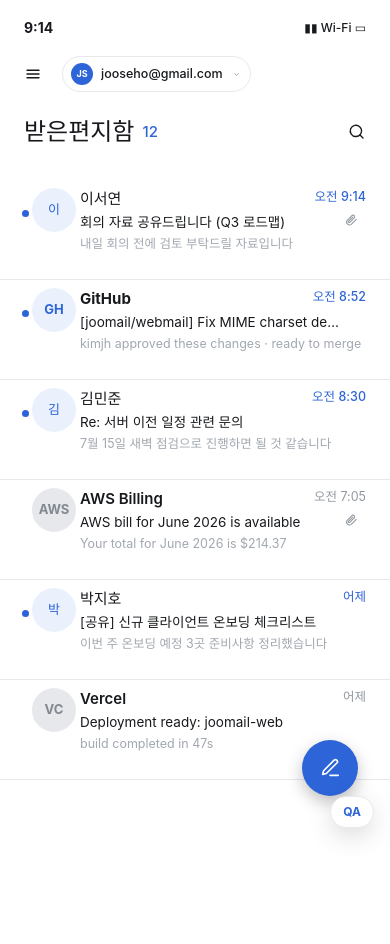
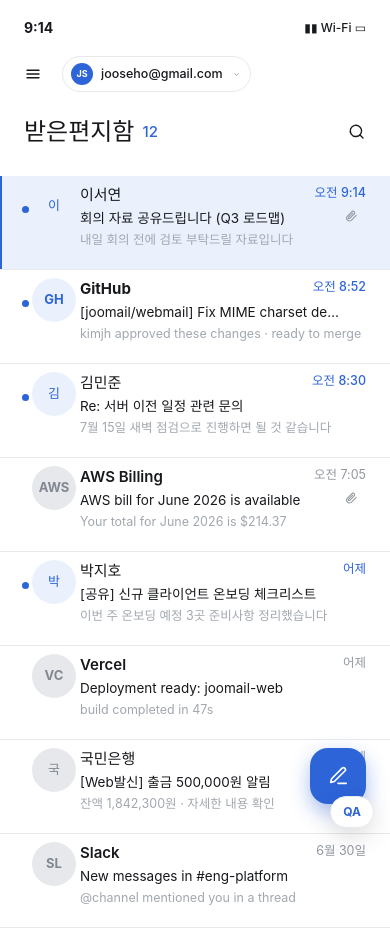
Before and after one commit to SeHoJoo/JooMail, a React (Vite) app: page / in a window 390 px wide. Shown: the top 944 px of the page. Before the commit the page ends 844 px from the top, so only its background shows below. Built offline with nearby package versions, Linux system fonts and the light colour scheme.

Commit message:
feat: expand QA states and keyboard flow

```diff
--- a/src/App.tsx
+++ b/src/App.tsx
@@ -25,6 +25,7 @@
   const [checkedIds, setCheckedIds] = useState<Set<string>>(new Set());
   const [search, setSearch] = useState("");
   const [composeOpen, setComposeOpen] = useState(false);
+  const [replyMessageId, setReplyMessageId] = useState<string | null>(null);
   const [mode, setMode] = useState<MockMode>("normal");
   const [listWidth, setListWidth] = useState(() => Number(localStorage.getItem(LIST_WIDTH_KEY)) || 388);
   const [forceEmptyList, setForceEmptyList] = useState(false);
@@ -47,6 +48,7 @@
   }, [accountId, forceEmptyList, mailboxId, search]);
 
   const selectedMessage = visibleMessages.find((message) => message.id === selectedMessageId);
+  const composeMessage = replyMessageId ? allMessages.find((message) => message.id === replyMessageId) : undefined;
   const selectedMailbox = selectedAccount.mailboxes
     .flatMap((mailbox) => [mailbox, ...(mailbox.children ?? [])])
     .find((mailbox) => mailbox.id === mailboxId);
@@ -77,7 +79,14 @@
 
   useEffect(() => {
     function handleKeyDown(event: KeyboardEvent) {
+      if (event.key === "Escape" && composeOpen) {
+        event.preventDefault();
+        closeCompose();
+        return;
+      }
+
       if (isTypingTarget(event.target)) return;
+      if (event.metaKey || event.ctrlKey || event.altKey) return;
 
       if (event.key === "/") {
         event.preventDefault();
@@ -87,16 +96,11 @@
 
       if (event.key === "c") {
         event.preventDefault();
-        setComposeOpen(true);
+        openCompose();
         return;
       }
 
       if (event.key === "Escape") {
-        if (composeOpen) {
-          event.preventDefault();
-          setComposeOpen(false);
-          return;
-        }
         if (checkedIds.size > 0) {
           event.preventDefault();
           setCheckedIds(new Set());
@@ -109,16 +113,42 @@
         return;
       }
 
-      if (event.key === "ArrowDown" || event.key === "ArrowUp") {
+      if (event.key === "ArrowDown" || event.key === "j" || event.key === "ArrowUp" || event.key === "k") {
         if (!visibleMessages.length) return;
         event.preventDefault();
+        const movingDown = event.key === "ArrowDown" || event.key === "j";
         const currentIndex = visibleMessages.findIndex((message) => message.id === selectedMessageId);
-        const fallbackIndex = event.key === "ArrowDown" ? -1 : visibleMessages.length;
-        const nextIndex =
-          event.key === "ArrowDown"
-            ? Math.min(visibleMessages.length - 1, (currentIndex === -1 ? fallbackIndex : currentIndex) + 1)
-            : Math.max(0, (currentIndex === -1 ? fallbackIndex : currentIndex) - 1);
+        const fallbackIndex = movingDown ? -1 : visibleMessages.length;
+        const nextIndex = movingDown
+          ? Math.min(visibleMessages.length - 1, (currentIndex === -1 ? fallbackIndex : currentIndex) + 1)
+          : Math.max(0, (currentIndex === -1 ? fallbackIndex : currentIndex) - 1);
         setSelectedMessageId(visibleMessages[nextIndex].id);
+        return;
+      }
+
+      if (event.key === "Enter") {
+        const focusedMessageId = getFocusedMessageId(event.target);
+        const nextSelectedId = focusedMessageId || selectedMessageId || visibleMessages[0]?.id;
+        if (!nextSelectedId) return;
+        event.preventDefault();
+        setSelectedMessageId(nextSelectedId);
+        return;
+      }
+
+      if (event.key === "x") {
+        const targetId = selectedMessageId || visibleMessages[0]?.id;
+        if (!targetId) return;
+        event.preventDefault();
+        toggleChecked(targetId);
+        return;
+      }
+
+      if (event.key === "r") {
+        const targetId = selectedMessageId || visibleMessages[0]?.id;
+        if (!targetId) return;
+        event.preventDefault();
+        setSelectedMessageId(targetId);
+        openReply(targetId);
       }
     }
 
@@ -139,6 +169,7 @@
     setMailboxId("inbox");
     setSearch("");
     setCheckedIds(new Set());
+    setReplyMessageId(null);
     setComposeOpen(nextState === "compose");
     setSelectedMessageId(firstInboxId);
 
@@ -194,6 +225,22 @@
     setSearch(nextSearch);
   }
 
+  function openCompose() {
+    setReplyMessageId(null);
+    setComposeOpen(true);
+  }
+
+  function openReply(messageId = selectedMessageId) {
+    if (!messageId) return;
+    setReplyMessageId(messageId);
+    setComposeOpen(true);
+  }
+
+  function closeCompose() {
+    setComposeOpen(false);
+    setReplyMessageId(null);
+  }
+
   function toggleChecked(id: string) {
     setCheckedIds((current) => {
       const next = new Set(current);
@@ -224,9 +271,18 @@
 
   return (
     <div className="min-h-screen bg-white text-ink" style={{ "--list-width": `${listWidth}px` } as React.CSSProperties} ref={shellRef}>
-      <MobileInbox account={selectedAccount} messages={visibleMessages.length ? visibleMessages : allMessages.filter((message) => message.accountId === accountId)} onCompose={() => setComposeOpen(true)} onSelectMessage={setSelectedMessageId} />
+      <MobileInbox
+        account={selectedAccount}
+        messages={visibleMessages}
+        selectedId={selectedMessageId}
+        search={search}
+        mode={mode}
+        onRetry={retry}
+        onCompose={openCompose}
+        onSelectMessage={setSelectedMessageId}
+      />
       <div className="hidden h-screen flex-col md:flex">
-        <Toolbar search={search} searchInputRef={searchInputRef} onSearch={handleSearch} onCompose={() => setComposeOpen(true)} />
+        <Toolbar search={search} searchInputRef={searchInputRef} onSearch={handleSearch} onCompose={openCompose} />
         <div className="min-h-0 flex flex-1">
           <Sidebar
             accounts={accounts}
@@ -234,11 +290,11 @@
             selectedMailboxId={mailboxId}
             onSelectAccount={selectAccount}
             onSelectMailbox={selectMailbox}
-            onCompose={() => setComposeOpen(true)}
+            onCompose={openCompose}
           />
           <MessageList
             title={selectedMailbox?.label ?? "받은편지함"}
-            unreadCount={selectedAccount.unread}
+            unreadCount={visibleMessages.length === 0 && mode === "normal" && !search ? 0 : selectedAccount.unread}
             messages={visibleMessages}
             selectedId={selectedMessage?.id}
             checkedIds={checkedIds}
@@ -250,11 +306,11 @@
             onClearChecked={() => setCheckedIds(new Set())}
           />
           <div className="hidden w-1 cursor-col-resize bg-white hover:bg-selected md:block" onPointerDown={startResize} aria-label="리스트 폭 조절" />
-          <ReadingPane message={selectedMessage} mode={mode} onRetry={retry} onReply={() => setComposeOpen(true)} />
+          <ReadingPane message={selectedMessage} mode={mode} onRetry={retry} onReply={() => openReply()} />
         </div>
       </div>
-      {composeOpen ? <ComposePanel account={selectedAccount} message={selectedMessage} onClose={() => setComposeOpen(false)} /> : null}
-      {import.meta.env.DEV ? <DevStateSwitcher states={QA_STATES} onApply={applyQaState} /> : null}
+      {composeOpen ? <ComposePanel account={selectedAccount} message={composeMessage} onClose={closeCompose} /> : null}
+      {import.meta.env.DEV && !composeOpen ? <DevStateSwitcher states={QA_STATES} onApply={applyQaState} /> : null}
     </div>
   );
 }
@@ -263,6 +319,11 @@
   return QA_STATES.includes(value as QaState);
 }
 
+function getFocusedMessageId(target: EventTarget | null) {
+  if (!(target instanceof Element)) return "";
+  return target.closest<HTMLElement>("[data-message-id]")?.dataset.messageId ?? "";
+}
+
 function isTypingTarget(target: EventTarget | null) {
   if (!(target instanceof HTMLElement)) return false;
   const tagName = target.tagName.toLowerCase();
--- a/src/components/MobileInbox.tsx
+++ b/src/components/MobileInbox.tsx
@@ -1,16 +1,26 @@
-import type { Account, Message } from "../types";
+import type { Account, Message, MockMode } from "../types";
 import { Icon } from "./Icon";
+import { EmptyState, ErrorState, LoadingState } from "./StateViews";
 
 type MobileInboxProps = {
   account: Account;
   messages: Message[];
+  selectedId?: string;
+  search: string;
+  mode: MockMode;
+  onRetry: () => void;
   onCompose: () => void;
   onSelectMessage: (id: string) => void;
 };
 
-export function MobileInbox({ account, messages, onCompose, onSelectMessage }: MobileInboxProps) {
+export function MobileInbox({ account, messages, selectedId, search, mode, onRetry, onCompose, onSelectMessage }: MobileInboxProps) {
+  const title = search ? "검색 결과" : "받은편지함";
+  const count = search ? messages.length : messages.length === 0 && mode === "normal" ? 0 : account.unread;
+  const emptyTitle = search ? "검색 결과가 없습니다" : "받은편지함이 비어 있습니다";
+  const emptyDescription = search ? "검색어를 확인해주세요" : "새 메일이 도착하면 여기에 표시됩니다";
+
   return (
-    <main className="min-h-screen bg-white md:hidden">
+    <main className="min-h-screen bg-white pb-28 md:hidden">
       <div className="flex h-12 items-center px-6 pt-2 text-sm font-bold text-ink">
         <span>9:14</span>
         <span className="ml-auto text-xs font-medium">▮▮  Wi-Fi  ▭</span>
@@ -24,30 +34,55 @@
         </button>
       </div>
       <div className="flex items-center px-6 pt-6">
-        <h1 className="text-2xl font-bold text-ink">받은편지함</h1>
-        <span className="ml-2 text-[15px] font-medium text-accent">{account.unread}</span>
+        <h1 className="text-2xl font-bold text-ink">{title}</h1>
+        {count > 0 || search ? <span className="ml-2 text-[15px] font-medium text-accent">{count}</span> : null}
         <Icon name="search" className="ml-auto h-[18px] w-[18px] text-ink" />
       </div>
-      <div className="mt-8">
-        {messages.slice(0, 6).map((message) => (
-          <button key={message.id} className="relative flex h-[100px] w-full border-b border-line text-left" onClick={() => onSelectMessage(message.id)}>
+      {search ? <div className="px-6 pt-2 text-[12.5px] text-muted">"{search}"에 대한 결과 {messages.length}건 · 현재 계정 전체</div> : null}
+      <div className="mt-7">
+        {mode === "loading" ? (
+          <div className="h-[calc(100vh-166px)]">
+            <LoadingState />
+          </div>
+        ) : null}
+        {mode === "error" ? (
+          <div className="h-[calc(100vh-166px)]">
+            <ErrorState onRetry={onRetry} />
+          </div>
+        ) : null}
+        {mode === "normal" && messages.length === 0 ? (
+          <div className="h-[calc(100vh-166px)] px-6">
+            <EmptyState title={emptyTitle} description={emptyDescription} />
+          </div>
+        ) : null}
+        {mode === "normal" ? messages.slice(0, 8).map((message) => (
+          <button
+            key={message.id}
+            className={[
+              "relative flex h-[94px] w-full border-b border-line text-left focus-visible:z-10 focus-visible:outline-offset-[-2px]",
+              selectedId === message.id ? "bg-selected" : "bg-white",
+            ].join(" ")}
+            data-message-id={message.id}
+            onClick={() => onSelectMessage(message.id)}
+          >
+            {selectedId === message.id ? <span className="absolute left-0 top-0 h-full w-0.5 bg-accent" /> : null}
             {message.unread ? <span className="absolute left-[22px] top-[30px] h-[7px] w-[7px] rounded-full bg-accent" /> : null}
             <span className="absolute left-8 top-2 flex h-11 w-11 items-center justify-center rounded-full bg-selected text-[13px] font-bold text-accent data-[muted=true]:bg-[#e6e8eb] data-[muted=true]:text-[#828891]" data-muted={!message.unread}>
               {message.initials}
             </span>
-            <span className="absolute left-20 top-2 w-[200px] truncate text-[15px] text-ink data-[unread=true]:font-bold data-[unread=false]:font-semibold" data-unread={message.unread}>
+            <span className="absolute left-20 right-[84px] top-2 truncate text-[15px] text-ink data-[unread=true]:font-bold data-[unread=false]:font-semibold" data-unread={message.unread}>
               {message.sender}
             </span>
             <span className="absolute right-6 top-2 text-[12.5px] data-[unread=true]:font-medium data-[unread=true]:text-accent data-[unread=false]:text-muted" data-unread={message.unread}>
               {message.time}
             </span>
-            <span className="absolute left-20 top-8 w-[260px] truncate text-[13.5px] text-ink">{message.subject}</span>
+            <span className="absolute left-20 right-12 top-8 truncate text-[13.5px] text-ink">{message.subject}</span>
             {message.hasAttachment ? <Icon name="paperclip" className="absolute right-8 top-[33px] h-3.5 w-3.5 text-muted" /> : null}
-            <span className="absolute left-20 top-[55px] w-[292px] truncate text-[12.5px] text-[#a2a8b0]">{message.snippet}</span>
+            <span className="absolute left-20 right-6 top-[55px] truncate text-[12.5px] text-[#a2a8b0]">{message.snippet}</span>
           </button>
-        ))}
+        )) : null}
       </div>
-      <button className="fixed bottom-12 right-8 flex h-14 w-14 items-center justify-center rounded-full bg-accent text-white shadow-[0_6px_16px_rgba(0,0,0,0.25)]" aria-label="새 메일 쓰기" onClick={onCompose}>
+      <button className="fixed bottom-10 right-6 flex h-14 w-14 items-center justify-center rounded-[18px] bg-accent text-white shadow-[0_8px_20px_rgba(45,100,216,0.42)]" aria-label="새 메일 쓰기" onClick={onCompose}>
         <Icon name="compose" className="h-[22px] w-[22px]" />
       </button>
     </main>
--- a/src/components/ReadingPane.tsx
+++ b/src/components/ReadingPane.tsx
@@ -24,7 +24,7 @@
     <section className="scrollbar-thin hidden min-w-0 flex-1 overflow-y-auto bg-white md:block">
       <div className="px-[27px] pb-[15px] pt-6">
         <div className="flex items-start gap-4">
-          <h1 className="min-w-0 flex-1 text-[18px] font-bold text-ink">{message.subject}</h1>
+          <h1 className="min-w-0 flex-1 text-[18px] font-bold text-ink" data-reading-title>{message.subject}</h1>
           <Icon name="star" className="h-[18px] w-[18px] shrink-0 fill-[#f5b514] text-[#f5b514]" />
         </div>
         <div className="mt-6 flex items-start gap-3">
--- a/src/components/Toolbar.tsx
+++ b/src/components/Toolbar.tsx
@@ -10,10 +10,10 @@
 
 export function Toolbar({ search, searchInputRef, onSearch, onCompose }: ToolbarProps) {
   return (
-    <header className="hidden h-[82px] shrink-0 items-center border-b border-line bg-white px-6 md:flex">
+    <header className="hidden h-[52px] shrink-0 items-center border-b border-line bg-white px-4 md:flex">
       <div className="flex items-center gap-4">
         <Icon name="menu" className="h-[18px] w-[18px] text-[#3a3f45]" />
-        <div className="text-[19px] font-bold text-accent">JooMail</div>
+        <div className="text-[15px] font-bold text-accent">JooMail</div>
       </div>
       <label className="ml-8 flex h-[34px] w-[560px] items-center rounded-lg bg-[#f2f3f5] px-3 text-[13px] text-muted">
         <Icon name="search" className="h-4 w-4 shrink-0" />
@@ -27,7 +27,7 @@
         />
         <span className="text-[11px] text-[#b6bbc2]">/</span>
       </label>
-      <button className="ml-auto hidden rounded-lg bg-accent px-4 py-2 text-[13px] font-medium text-white lg:block" onClick={onCompose}>
+      <button className="ml-auto hidden rounded-lg bg-accent px-4 py-2 text-[13px] font-medium text-white focus-visible:outline-offset-2 lg:block" onClick={onCompose}>
         새 메일 쓰기
       </button>
       <div className="ml-5 flex gap-6 text-[#3a3f45]">
```
Also changed, not shown: src/components/ComposePanel.tsx (+11 -9 lines), src/components/MessageRow.tsx (+17 -10 lines), src/components/StateViews.tsx (+17 -17 lines), 1 other file (tests, documents, lock files or other folders).
